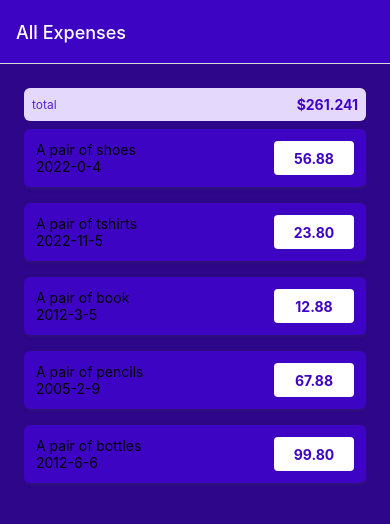
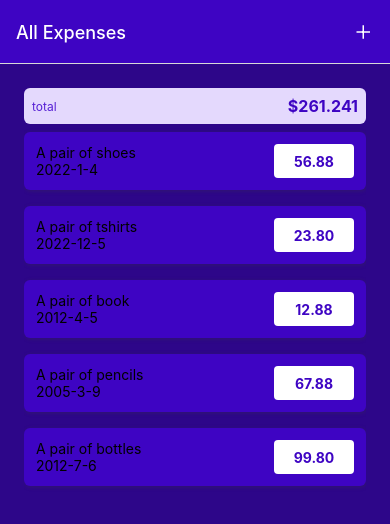
Before and after one commit to mucahitkaya/expense-tracker-app, a React Native app: screen /AllExpenses in a window 390 px wide. Shown: the top 524 px of the page. Built offline with nearby package versions, Linux system fonts and the light colour scheme.

Commit message:
works on expense-items

```diff
--- a/App.js
+++ b/App.js
@@ -7,6 +7,7 @@
 import RecentExpenses from "./screens/RecentExpenses";
 import { GlobalStyles } from "./constants/styles";
 import { Ionicons } from "@expo/vector-icons";
+import IconButton from "./components/ExpensesOutput/UI/IconButton";
 
 const Stack = createNativeStackNavigator();
 const BottomTabs = createBottomTabNavigator();
@@ -14,12 +15,22 @@
 function ExpensesOverview(params) {
   return (
     <BottomTabs.Navigator
-      screenOptions={{
+      screenOptions={({ navigation }) => ({
         headerStyle: { backgroundColor: GlobalStyles.colors.primary500 },
         headerTintColor: "white",
         tabBarStyle: { backgroundColor: GlobalStyles.colors.primary500 },
         tabBarActiveTintColor: GlobalStyles.colors.accent500,
-      }}
+        headerRight: ({ tintColor }) => (
+          <IconButton
+            icon="add"
+            size={24}
+            color={tintColor}
+            onPress={() => {
+              navigation.navigate("ManageExpenses");
+            }}
+          />
+        ),
+      })}
     >
       <BottomTabs.Screen
         name="RecentExpenses"
--- a/components/ExpensesOutput/ExpenseItem.js
+++ b/components/ExpensesOutput/ExpenseItem.js
@@ -1,10 +1,20 @@
 import { Pressable, View, Text, StyleSheet } from "react-native";
 import { GlobalStyles } from "../../constants/styles";
+import { getFormattedDate } from "../../util/date";
+import { useNavigation } from "@react-navigation/native";
 
-import { getFormattedDate } from "../../util/date";
 function ExpenseItem({ description, amount, date }) {
+  const navigation = useNavigation();
+
+  function expensePressHandler() {
+    navigation.navigate("ManageExpenses");
+  }
+
   return (
-    <Pressable>
+    <Pressable
+      onPress={expensePressHandler}
+      style={({ pressed }) => pressed && styles.pressed}
+    >
       <View style={styles.expenseItem}>
         <View>
           <Text styles={[styles.textBase, styles.description]}>
@@ -22,6 +32,9 @@
 export default ExpenseItem;
 
 const styles = StyleSheet.create({
+  pressed: {
+    opacity: 0.5,
+  },
   expenseItem: {
     padding: 12,
     marginVertical: 8,
--- a/components/ExpensesOutput/ExpensesSummary.js
+++ b/components/ExpensesOutput/ExpensesSummary.js
@@ -28,7 +28,7 @@
     color: GlobalStyles.colors.primary400,
   },
   sum: {
-    fontSize16: 16,
+    fontSize: 16,
     fontWeight: "bold",
     color: GlobalStyles.colors.primary500,
   },
--- /dev/null
+++ b/components/ExpensesOutput/UI/IconButton.js
@@ -0,0 +1,32 @@
+import { Pressable, View, StyleSheet, Text } from "react-native";
+
+import { Ionicons } from "@expo/vector-icons";
+
+function IconButton({ icon, size, color, onPress }) {
+  return (
+    <Pressable
+      onPress={onPress}
+      style={({ pressed }) => pressed && styles.pressed}
+    >
+      <View style={styles.buttonContainer}>
+        <Ionicons name={icon} size={size} color={color}>
+          {""}
+        </Ionicons>
+      </View>
+    </Pressable>
+  );
+}
+
+export default IconButton;
+
+const styles = StyleSheet.create({
+  buttonContainer: {
+    borderRadius: 24,
+    padding: 6,
+    marginHorizontal: 8,
+    marginVertical: 2,
+  },
+  pressed: {
+    opacity: 0.75,
+  },
+});
--- a/screens/ManageExpenses.js
+++ b/screens/ManageExpenses.js
@@ -1,6 +1,6 @@
 import { Text } from "react-native";
 function ManageExpenses(params) {
-  <Text> Manage Expenses Screen</Text>;
+  return <Text> Manage Expenses Screen</Text>;
 }
 
 export default ManageExpenses;
--- a/util/date.js
+++ b/util/date.js
@@ -1,3 +1,3 @@
 export function getFormattedDate(date) {
-  return `${date.getFullYear()}-${date.getMonth()}-${date.getDate()}`;
+  return `${date.getFullYear()}-${date.getMonth() + 1}-${date.getDate()}`;
 }
```
